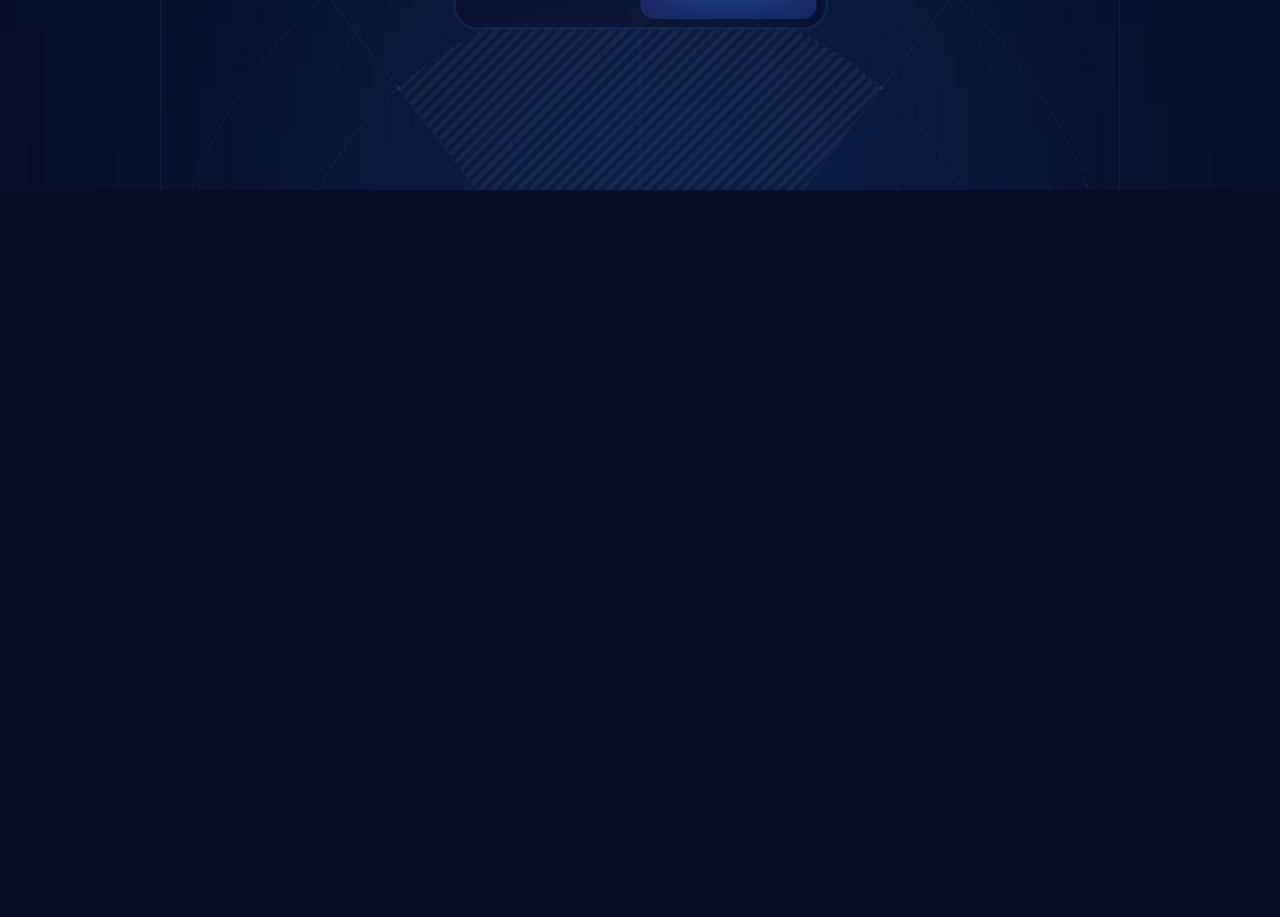
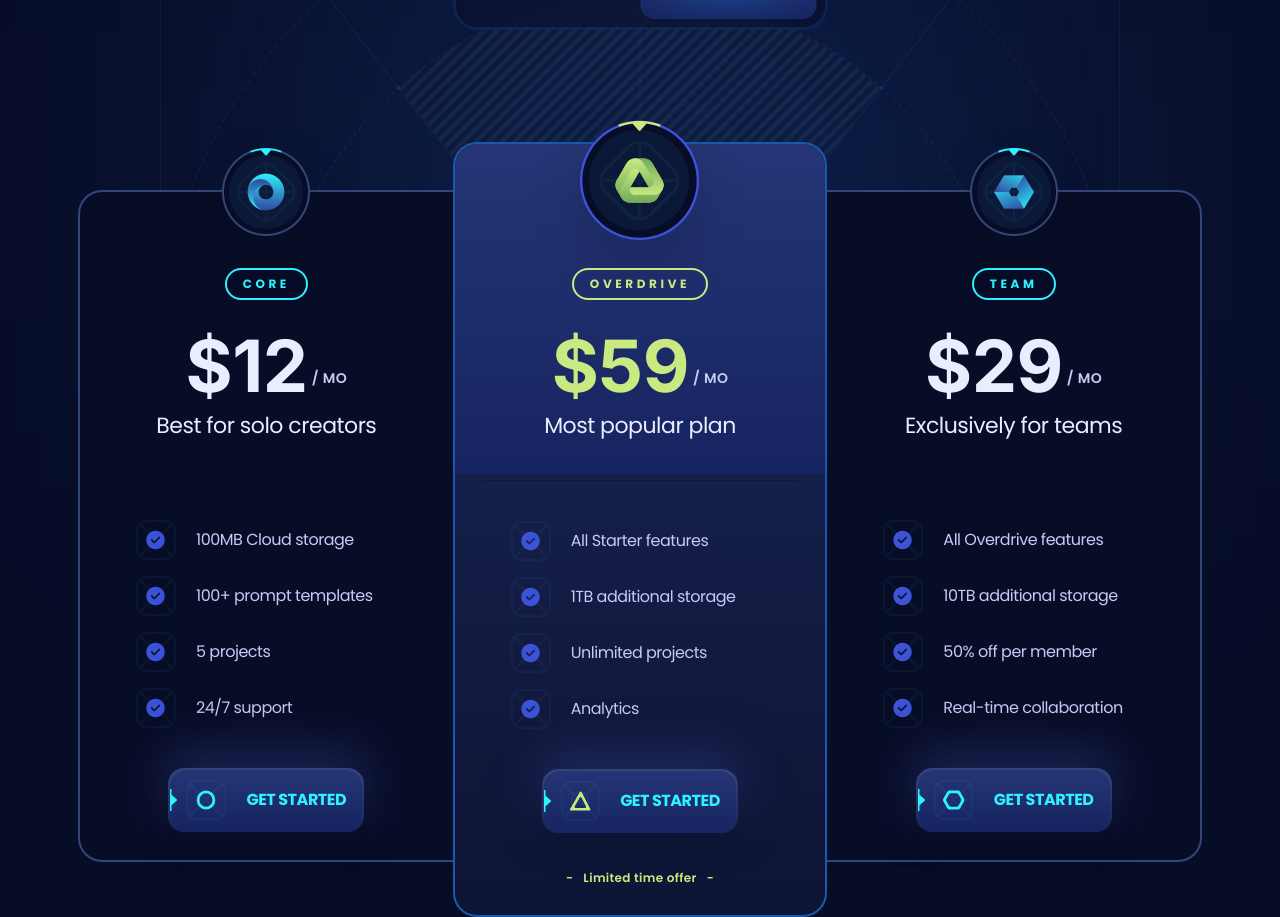
Before and after one commit to kncode86/saas_landing_website, a React (Vite) app: page / in a window 1280 px wide. Shown: the part 2140-3057 px from the top of the page. Before the commit the page ends 2330 px from the top, so only its background shows below. Built offline with nearby package versions, Linux system fonts and the light colour scheme.

Commit message:
feat: create Pricing Section

```diff
--- a/package.json
+++ b/package.json
@@ -10,8 +10,11 @@
     "preview": "vite preview"
   },
   "dependencies": {
+    "clsx": "^2.1.1",
     "react": "^18.3.1",
-    "react-dom": "^18.3.1"
+    "react-countup": "^6.5.3",
+    "react-dom": "^18.3.1",
+    "react-scroll": "^1.9.0"
   },
   "devDependencies": {
     "@eslint/js": "^9.17.0",
--- a/src/sections/Pricing.jsx
+++ b/src/sections/Pricing.jsx
@@ -1,6 +1,9 @@
 import { useState } from 'react'
+import CountUp from 'react-countup'
 import { Element } from 'react-scroll'
 import clsx from "clsx";
+import {plans} from "../constants/index"
+import Button from "../components/Button"
 
 const Pricing = () => {
     const [monthly, setMonthly] = useState(false);
@@ -49,6 +52,67 @@
                         />
                     </div>
                 </div>
+
+                {/*Pricing Section*/}
+                <div className='scroll-hide relative z-2 -mt-12 flex items-start max-xl:gap-5 max-xl:overflow-auto max-xl:pt-6'>
+                    {plans.map((plan, index) => (
+                        <div key={plan.id} className='pricing-plan_first pricing-plan_last pricing-plan_odd pricing-plan_even
+                        relative border-2 p-7 max-xl:min-w-80 max-lg:rounded-3xl xl:w-[calc(33.33%+2px)]'>
+                            {index === 1 && (
+                                <div className='g4 absolute h-330 left-0 right-0 top-0 z-1 rounded-tl-3xl rounded-tr-3xl' />
+                            )}
+                            <div className={clsx('absolute left-0 right-0 z-2 flex items-center justify-center',
+                                index === 1 ? '-top-6' : '-top-6 xl:-top-11'
+                            )}>
+                                <img src={plan.logo} alt={plan.title} className={clsx('object-contain drop-shadow-2xl',
+                                    index === 1 ? 'size-[120px]' : 'size-[88px]'
+                                )} />
+                            </div>
+                            <div className={clsx('relative flex flex-col items-center', index === 1 ? 'pt-24' : 'pt-12')}>
+                                <div className={clsx('small-2 rounded-20 relative z-2 mx-auto mb-6 border-2 px-4 py-1.5 uppercase',
+                                    index === 1 ? 'border-p3 text-p3' : 'border-p1 text-p1'
+                                )}>
+                                    {plan.title}
+                                </div>
+                                <div className='relative z-2 flex items-center justify-center'>
+                                    <div className={clsx('h-num flex items-start', index === 1 ? 'text-p3' : 'text-p4')}>
+                                        $ <CountUp
+                                            start={plan.priceMonthly}
+                                            end={monthly ? plan.priceMonthly : plan.priceYearly}
+                                            duration={0.4}
+                                            useEasing={false}
+                                            preserveValue
+                                        />
+                                    </div>
+                                    <div className='small-1 relative top-3 ml-1 uppercase'>
+                                        / Mo
+                                    </div>
+                                </div>
+                            </div>
+                            <div className={clsx('body-1 relative z-2 mb-10 w-full border-b-s2 pb-9 text-center text-p4',
+                                 index === 1 && 'border-b')}>
+                                {plan.caption}
+                            </div>
+                            <ul className='mx-auto space-y-4 xl:px-7'>
+                                {plan.features.map((feature) => (
+                                    <li key={feature} className='relative flex items-center gap-5'>
+                                        <img src="/images/check.png" alt="check" className='size-10 object-contain' />
+                                        <p className='flex-1'>{feature}</p>
+                                    </li>
+                                ))}
+                            </ul>
+                            <div className='mt-10 flex justify-center w-full'>
+                                <Button icon={plan.icon}>Get Started</Button>
+                            </div>
+                            {index === 1 && (
+                                <p className="small-compact mt-9 text-center text-p3 before:mx-2.5 before:content-['-']
+                                after:mx-2.5 after:content-['-']">
+                                    Limited time offer
+                                </p>
+                            )}
+                        </div>
+                    ))}
+                </div>
             </div>
         </Element>
     </section>
```
Also changed, not shown: 1 other file (tests, documents, lock files or other folders).
